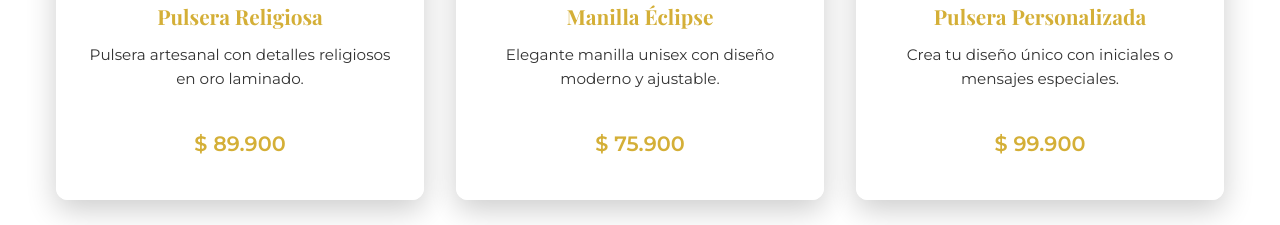
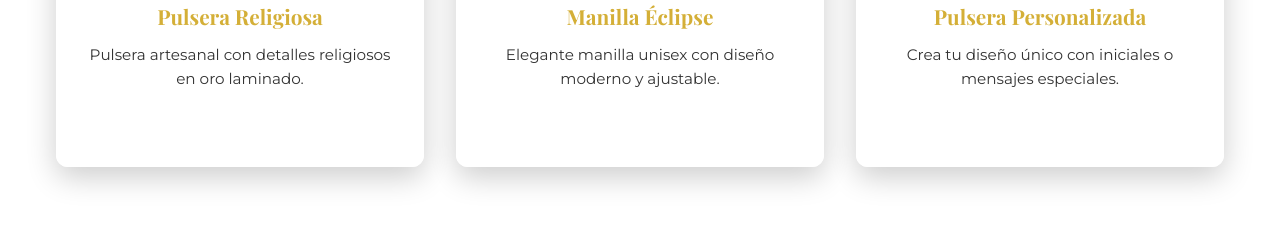
Before and after one commit to Santiagovc16/proyecto_joyas, a plain HTML site: page index.html in a window 1280 px wide. Shown: the part 1251-1476 px from the top of the page. Drawn offline with nearby package versions, Linux system fonts and the light colour scheme.

Commit message:
Tu mensaje

```diff
--- a/index.html
+++ b/index.html
@@ -1006,8 +1006,8 @@
                         <h3 itemprop="name">Pulsera Religiosa</h3>
                         <p itemprop="description">Pulsera artesanal con detalles religiosos en oro laminado.</p>
                         <span class="precio" itemprop="offers" itemscope itemtype="https://schema.org/Offer">
-                            <span itemprop="priceCurrency" content="COP">$</span>
-                            <span itemprop="price" content="89900">89.900</span>
+
+
                         </span>
                     </div>
                 </article>
@@ -1022,8 +1022,7 @@
                         <h3 itemprop="name">Manilla Éclipse</h3>
                         <p itemprop="description">Elegante manilla unisex con diseño moderno y ajustable.</p>
                         <span class="precio" itemprop="offers" itemscope itemtype="https://schema.org/Offer">
-                            <span itemprop="priceCurrency" content="COP">$</span>
-                            <span itemprop="price" content="75900">75.900</span>
+
                         </span>
                     </div>
                 </article>
@@ -1038,8 +1037,7 @@
                         <h3 itemprop="name">Pulsera Personalizada</h3>
                         <p itemprop="description">Crea tu diseño único con iniciales o mensajes especiales.</p>
                         <span class="precio" itemprop="offers" itemscope itemtype="https://schema.org/Offer">
-                            <span itemprop="priceCurrency" content="COP">$</span>
-                            <span itemprop="price" content="99900">99.900</span>
+
                         </span>
                     </div>
                 </article>
```
